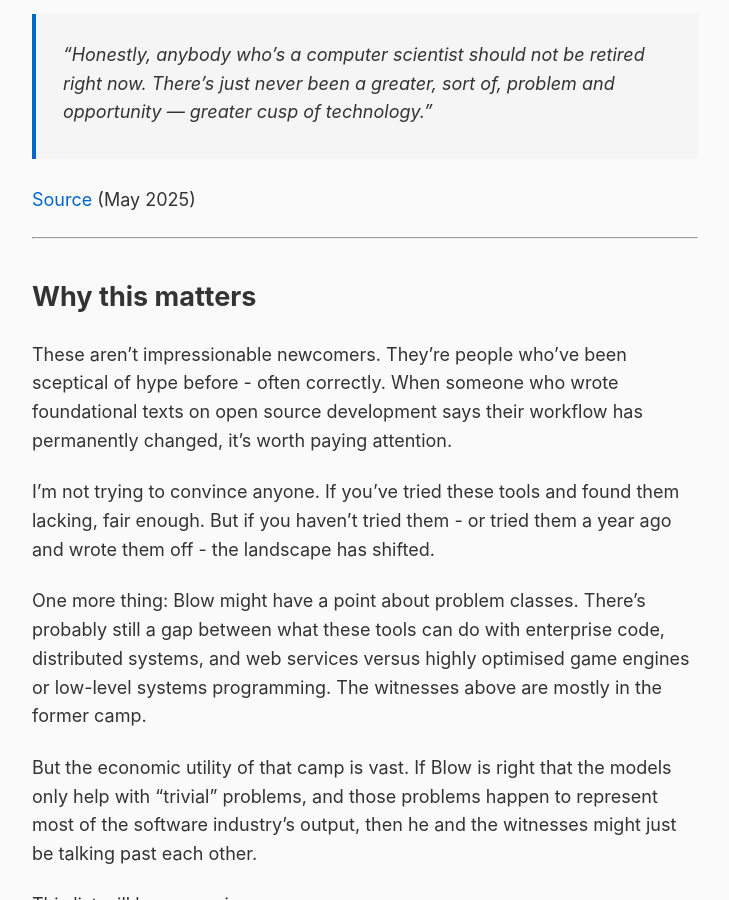
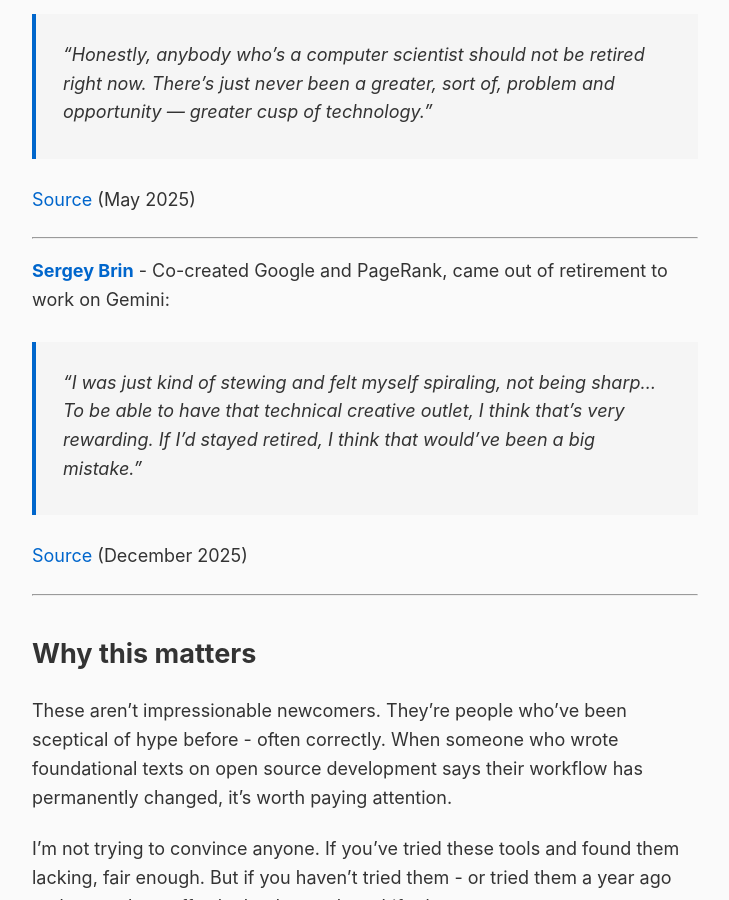
Before and after one commit to rob137/rob137.github.io, a Jekyll site: the page built from _posts/2026-01-02-the-witnesses.md, in a window 1280 px wide and 900 px high, scrolled down 2571 px. Shown: the whole window, without its empty margins (275-1004 px from the left). Built offline with Jekyll 4.4.1, drawn with Linux system fonts in a browser that asks for light colours.

Commit message:
Add Sergey Brin to witnesses
Co-created Google and PageRank, came out of retirement for AI.
"If I'd stayed retired, I think that would've been a big mistake."

🤖 Generated with [Claude Code](https://claude.com/claude-code)

Co-Authored-By: Claude Opus 4.5 <noreply@anthropic.com>

```diff
--- a/_posts/2026-01-02-the-witnesses.md
+++ b/_posts/2026-01-02-the-witnesses.md
@@ -64,6 +64,14 @@ But I keep noticing something: builders I also respect - people known for shippi
 
 ---
 
+**[Sergey Brin](https://en.wikipedia.org/wiki/Sergey_Brin)** - Co-created Google and PageRank, came out of retirement to work on Gemini:
+
+> "I was just kind of stewing and felt myself spiraling, not being sharp... To be able to have that technical creative outlet, I think that's very rewarding. If I'd stayed retired, I think that would've been a big mistake."
+
+[Source](https://fortune.com/2025/12/15/sergey-brin-spiraling-before-returning-to-google-gemini-retirement/) (December 2025)
+
+---
+
 ## Why this matters
 
 These aren't impressionable newcomers. They're people who've been sceptical of hype before - often correctly. When someone who wrote foundational texts on open source development says their workflow has permanently changed, it's worth paying attention.
```
